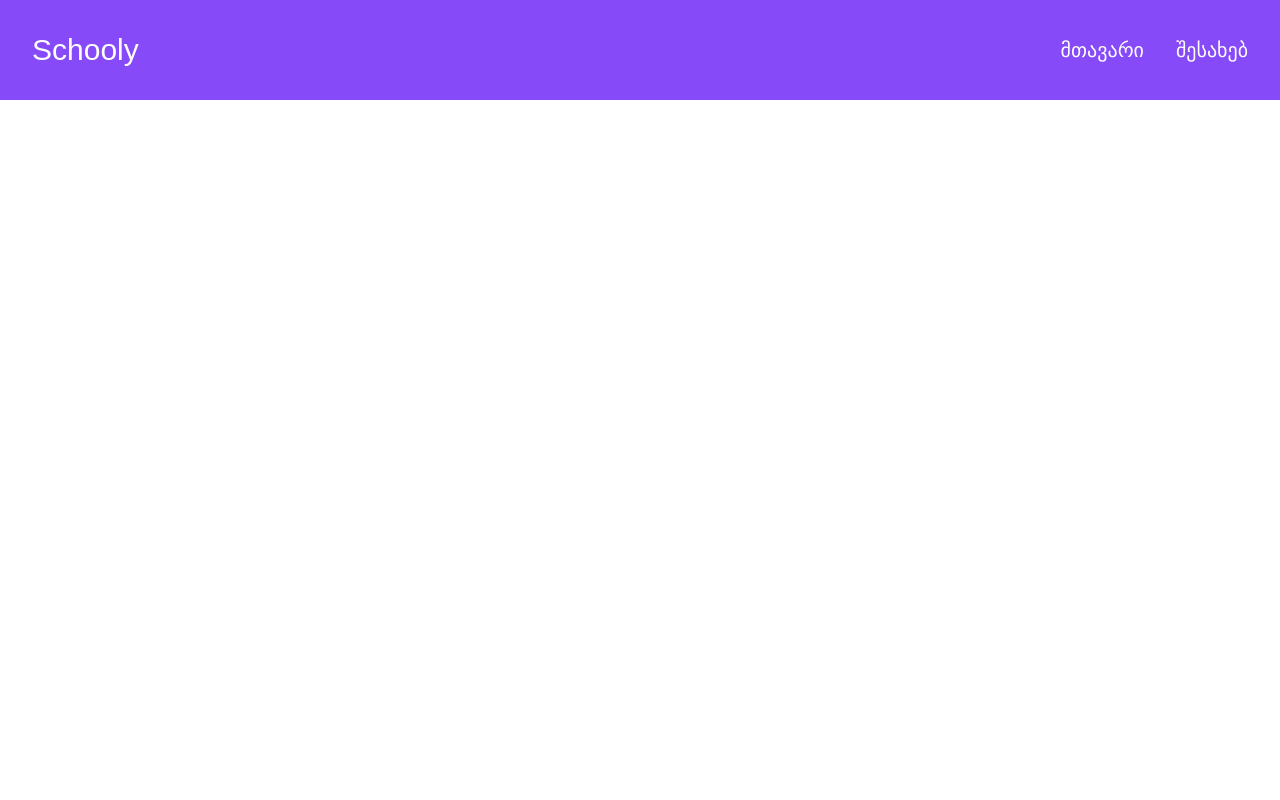
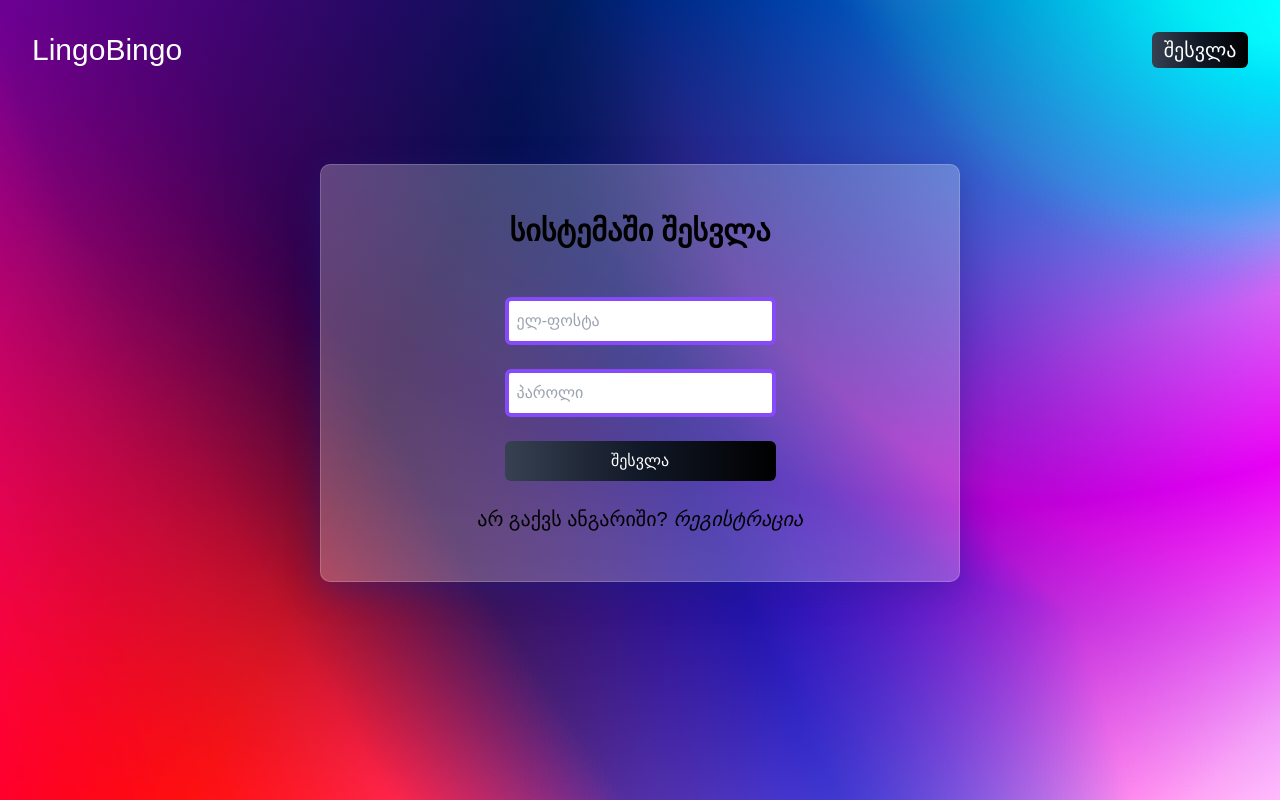
Before and after one commit to lukaChikashvili/EternalMemories, a React (Create React App) app in the folder client/: page /login in a window 1280 px wide. Built offline with nearby package versions, Linux system fonts and the light colour scheme.

Commit message:
add main page and changed styling

```diff
--- a/client/src/App.js
+++ b/client/src/App.js
@@ -4,6 +4,8 @@ import Header from './components/Header';
 import Login from './components/Login';
 import Register from './components/Register';
 import Schools from './components/Schools';
+import SchoolDetail from './components/SchoolDetail';
+import Main from './components/Main';
 
 function App() {
   const auth = !!localStorage.getItem('token');
@@ -11,10 +13,12 @@ function App() {
     <div className="App">
       <Header />
       <Routes>
-        <Route path = "/" element = {<Login />} />
+      <Route path = "/" element = {<Main />} />
+        <Route path = "/login" element = {<Login />} />
         <Route path = "/register" element = {<Register />} />
          <Route path = "/profile" element = {<Home /> }>
              <Route path = "schools" element = {<Schools />} />
+             <Route path="schools/:id" element={<SchoolDetail />} />
           </Route>
 
       </Routes>
--- a/client/src/components/Header.jsx
+++ b/client/src/components/Header.jsx
@@ -12,12 +12,12 @@ const Header = () => {
   }
 
   return (
-    <div className='w-full flex items-center justify-between bg-[#864AF9] p-8'>
+    <div className='w-full flex items-center justify-between p-8'>
        <div className="logo">
-          <h1 className='text-sm md:text-3xl text-white cursor-pointer'>Schooly</h1>
+          <h1 className='text-sm md:text-3xl  cursor-pointer text-white' onClick={() => navigate('/')}>LingoBingo</h1>
        </div>
 
-       <nav className='text-white flex gap-8 text-xl line'>
+       <nav className=' flex text-white gap-8 text-xl line'>
         {auth ? (
           <>
           <Link to = "/" className='line'>ჩემი პროფილი</Link>
@@ -25,8 +25,8 @@ const Header = () => {
           </>
         ) : (
           <>
-          <Link to = "/" className='line'>მთავარი</Link>
-          <Link to = "/" className='line'>შესახებ</Link>
+
+          <Link to = "/login" className='line enter w-24 text-center py-1 rounded-md' >შესვლა</Link>
           </>
         )}
 
--- a/client/src/components/Login.jsx
+++ b/client/src/components/Login.jsx
@@ -24,13 +24,13 @@ const Login = () => {
   }
 
   return (
-    <div className='flex flex-col items-center p-12 gap-12 '>
-       <h1 className='text-3xl font-semibold text-center'>სისტემაში შესვლა</h1>
+    <div className='flex flex-col items-center p-12 gap-12 login w-1/2 m-auto mt-16'>
+       <h1 className='text-3xl text-black text-center font-bold'>სისტემაში შესვლა</h1>
 
-       <form className='flex flex-col gap-6 w-1/2 justify-center items-center' onSubmit={handleLogin} >
+       <form className='flex flex-col gap-6 w-full justify-center items-center' onSubmit={handleLogin} >
           <input type='text' placeholder='ელ-ფოსტა' className='w-1/2 p-2 border-4  border-[#864AF9] rounded-md outline-none' onChange={(e) => setEmail(e.target.value)} />
           <input type='password' placeholder='პაროლი' className='w-1/2 p-2 border-4  border-[#864AF9] rounded-md outline-none' onChange={(e) => setPassword(e.target.value)} />
-          <button type='submit' className='bg-[#864AF9] w-1/2 p-2 rounded-md hover:opacity-70 text-white'>შესვლა</button>
+          <button type='submit' className='enter w-1/2 p-2 rounded-md hover:opacity-70 text-white'>შესვლა</button>
           <span className='text-xl cursor-pointer'>არ გაქვს ანგარიში? <i><Link to = "/register">რეგისტრაცია</Link></i></span>
        </form>
     </div>
--- /dev/null
+++ b/client/src/components/Main.jsx
@@ -0,0 +1,11 @@
+import React from 'react'
+
+const Main = () => {
+  return (
+    <div>
+       main
+    </div>
+  )
+}
+
+export default Main
--- /dev/null
+++ b/client/src/components/SchoolDetail.jsx
@@ -0,0 +1,11 @@
+import React from 'react'
+
+const SchoolDetail = () => {
+  return (
+    <div>
+      schoolDetail
+    </div>
+  )
+}
+
+export default SchoolDetail
--- a/client/src/components/Schools.jsx
+++ b/client/src/components/Schools.jsx
@@ -1,4 +1,6 @@
+import { ExternalLink } from 'lucide-react'
 import React from 'react'
+import { Link } from 'react-router-dom'
 
 
 const Schools = () => {
@@ -52,8 +54,11 @@ const Schools = () => {
 
    <div className='flex flex-col items-center gap-4 p-12' key={value.id}>
    <h2 className='text-2xl'>{value.name}</h2>
-   <img className='w-64 shadow-lg duration-500 ease-in hover:opacity-50 cursor-pointer h-64 object-cover' src = {value.img} />
-
+   <img className='w-64 shadow-lg duration-500 ease-in hover:opacity-50 cursor-pointer h-64 object-cover'    src = {value.img} />
+     <Link className='flex gap-4 text-[#864AF9] font-semibold' to = {`/profile/schools/${value.id}`}>
+     იხილეთ სრულად
+     <ExternalLink />
+     </Link>
 </div>
 
         ))}
--- a/client/src/index.css
+++ b/client/src/index.css
@@ -6,6 +6,11 @@
 
 body, html {
     font-family: "BPG Algeti Compact", sans-serif;
+    background-image: linear-gradient(114.95deg, rgba(235, 0, 255, 0.5) 0%, rgba(0, 71, 255, 0) 34.35%), linear-gradient(180deg, #004B5B 0%, #FFA7A7 100%), linear-gradient(244.35deg, #FFB26A 0%, #3676B1 50.58%, #00A3FF 100%), linear-gradient(244.35deg, #FFFFFF 0%, #004A74 49.48%, #FF0000 100%), radial-gradient(100% 233.99% at 0% 100%, #B70000 0%, #AD00FF 100%), linear-gradient(307.27deg, #1DAC92 0.37%, #2800C6 100%), radial-gradient(100% 140% at 100% 0%, #EAFF6B 0%, #006C7A 57.29%, #2200AA 100%);
+    background-blend-mode: hard-light, overlay, overlay, overlay, difference, difference, normal;
+
+
+   min-height: 100vh;
 }
 
 .line {
@@ -26,3 +31,21 @@ body, html {
 nav a:hover::after {
     width: 100%;
 }
+
+
+.login {
+
+
+
+    background: rgba( 255, 255, 255, 0.25 );
+    box-shadow: 0 8px 32px 0 rgba( 31, 38, 135, 0.37 );
+    backdrop-filter: blur( 0px );
+    -webkit-backdrop-filter: blur( 0px );
+    border-radius: 10px;
+    border: 1px solid rgba( 255, 255, 255, 0.18 );
+}
+
+.enter {
+    background-image: linear-gradient(to right, rgb(55, 65, 81), rgb(17, 24, 39), rgb(0, 0, 0));
+
+}
```
